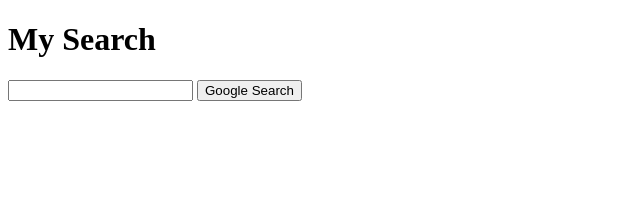
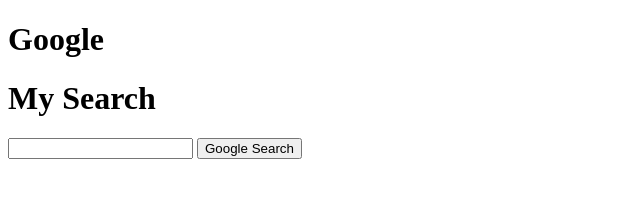
Before and after one commit to m4gr/cs50w-project0-search, a plain HTML site: page index.html in a window 1280 px wide. Shown: the whole page, without its empty margins (0-640 px from the left). Drawn offline with Linux system fonts and the light colour scheme.

Commit message:
put title of google on first

```diff
--- a/index.html
+++ b/index.html
@@ -6,6 +6,7 @@
     <title>Search</title>
 </head>
 <body>
+    <h1>Google</h1>
     <h1>My Search</h1>
 
     <form action="https://www.google.com/search">
```
